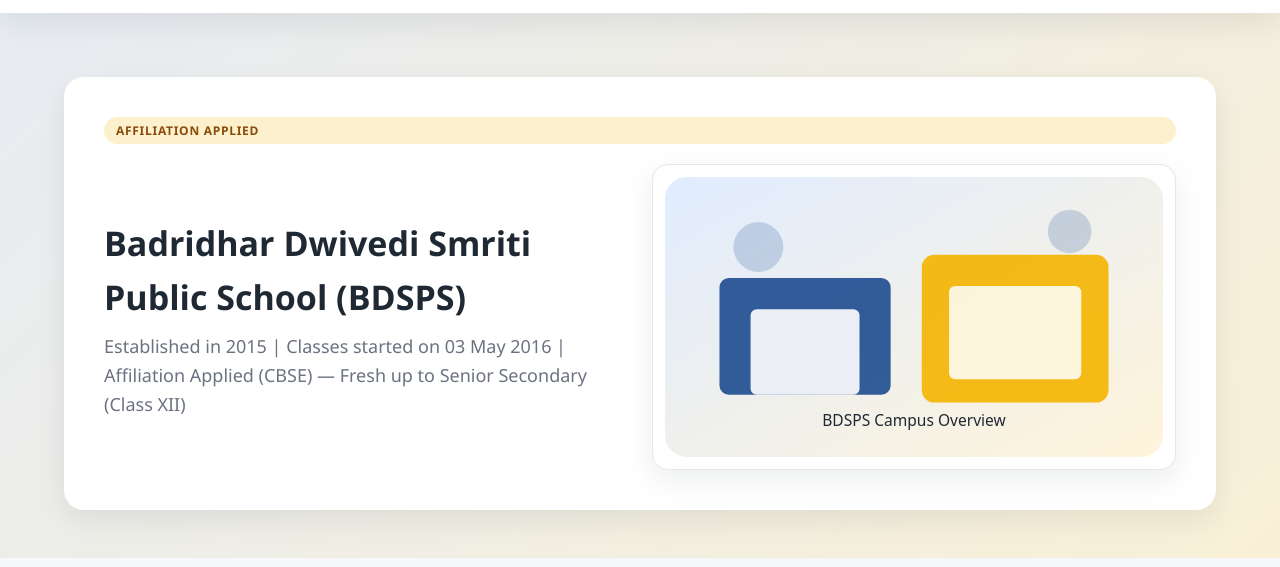
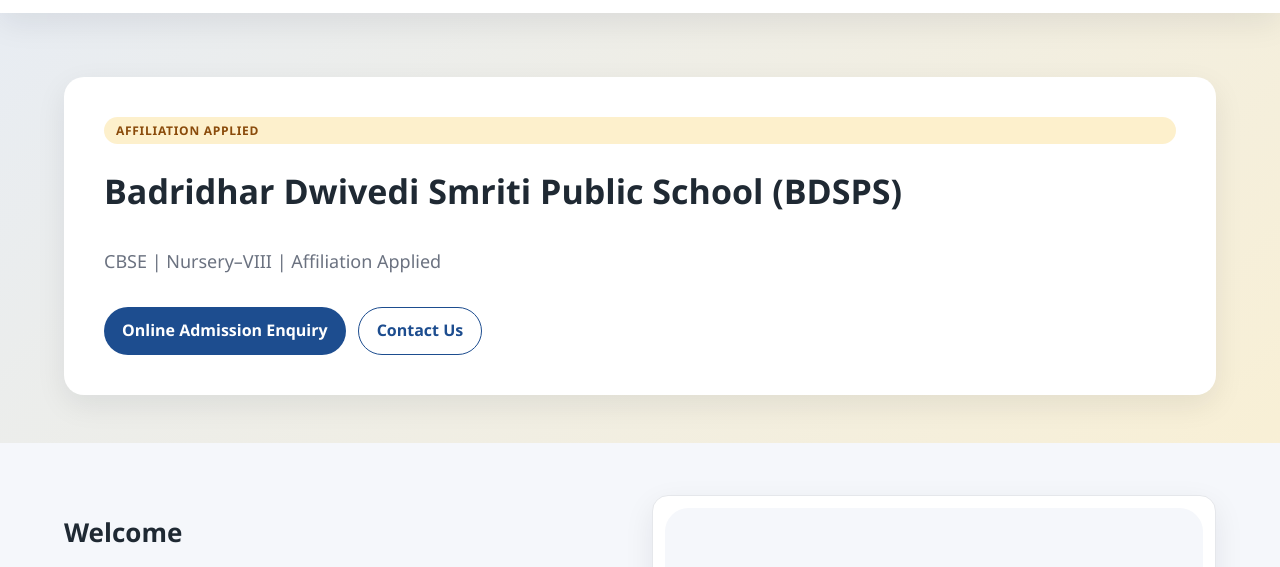
Before and after one commit to pragalbhdwivedi/bds-web, a plain HTML site: page index.html in a window 1280 px wide. Shown: the part 155-722 px from the top of the page. Drawn offline with Linux system fonts and the light colour scheme.

Commit message:
Update homepage hero with admission CTA (#12)

```diff
--- a/index.html
+++ b/index.html
@@ -126,14 +126,11 @@
         <div class="container">
           <div class="hero-card">
             <span class="badge">Affiliation Applied</span>
-            <div class="split">
-              <div>
-                <h1>Badridhar Dwivedi Smriti Public School (BDSPS)</h1>
-                <p>Established in 2015 | Classes started on 03 May 2016 | Affiliation Applied (CBSE) — Fresh up to Senior Secondary (Class XII)</p>
-              </div>
-              <div class="image-card">
-                <img src="/assets/img/placeholder-campus.svg" alt="Illustration of the BDSPS campus" />
-              </div>
+            <h1>Badridhar Dwivedi Smriti Public School (BDSPS)</h1>
+            <p>CBSE | Nursery–VIII | Affiliation Applied</p>
+            <div class="button-row">
+              <a class="button" href="https://vidyalaya.bdsps.in/Pages/OnlineAdmission/AdmissionInquiryForm.aspx?OrgGroupId=1821">Online Admission Enquiry</a>
+              <a class="button secondary" href="/contact/">Contact Us</a>
             </div>
           </div>
         </div>
```
